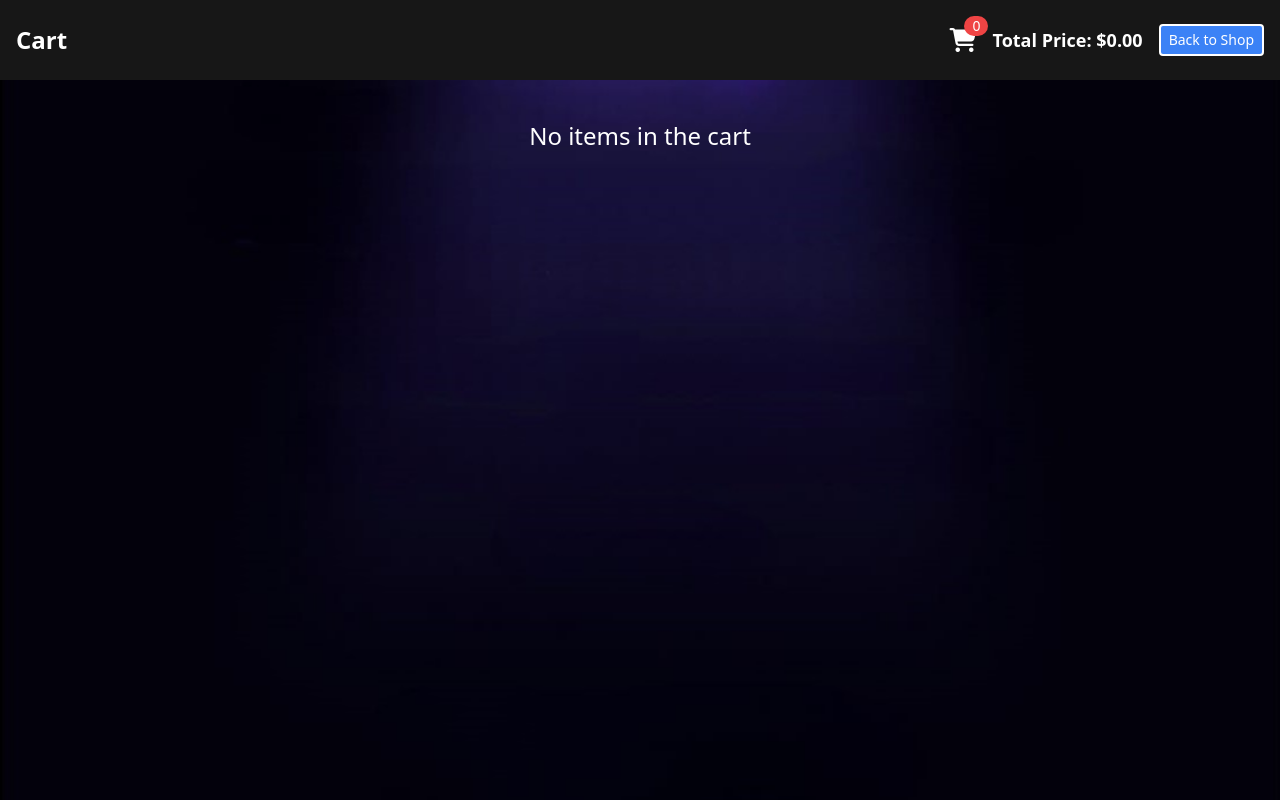
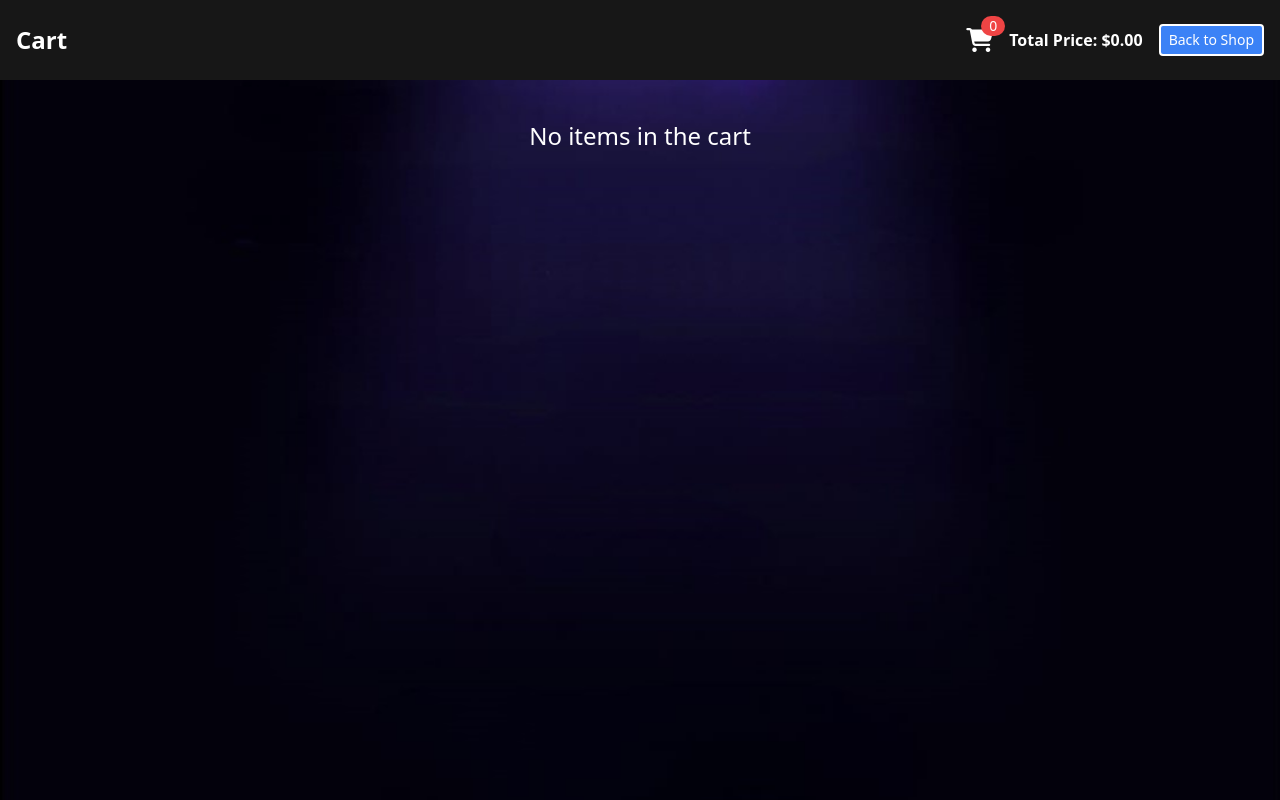
Before and after one commit to a7med-hamada/templet-4, a plain HTML site: page purchases.html in a window 1280 px wide. Drawn offline with nearby package versions, Linux system fonts and the light colour scheme; some packages are replaced by stand-ins of ours; a script that the page names is missing.

Commit message:
Update purchases.html

```diff
--- a/purchases.html
+++ b/purchases.html
@@ -20,7 +20,7 @@
           <i id="cart" class="fa-solid fa-cart-shopping text-white text-2xl hover:scale-110 transition-all duration-300 cursor-pointer"></i>
           <span id="cart-count" class="text-white text-sm bg-red-500 rounded-full px-2 absolute -top-2 -right-3">0</span>
         </div>
-        <span id="total-price" class="text-white text-lg font-semibold">Total Price: $0.00</span>
+        <span id="total-price" class="text-white text-md font-semibold">Total Price: $0.00</span>
         <a href="shop.html" class="text-white border-2  border-white text-sm rounded px-2 py-1 bg-blue-500 hover:bg-blue-600 transition-all duration-300">Back to Shop</a>
       </div>
     </div>
```
